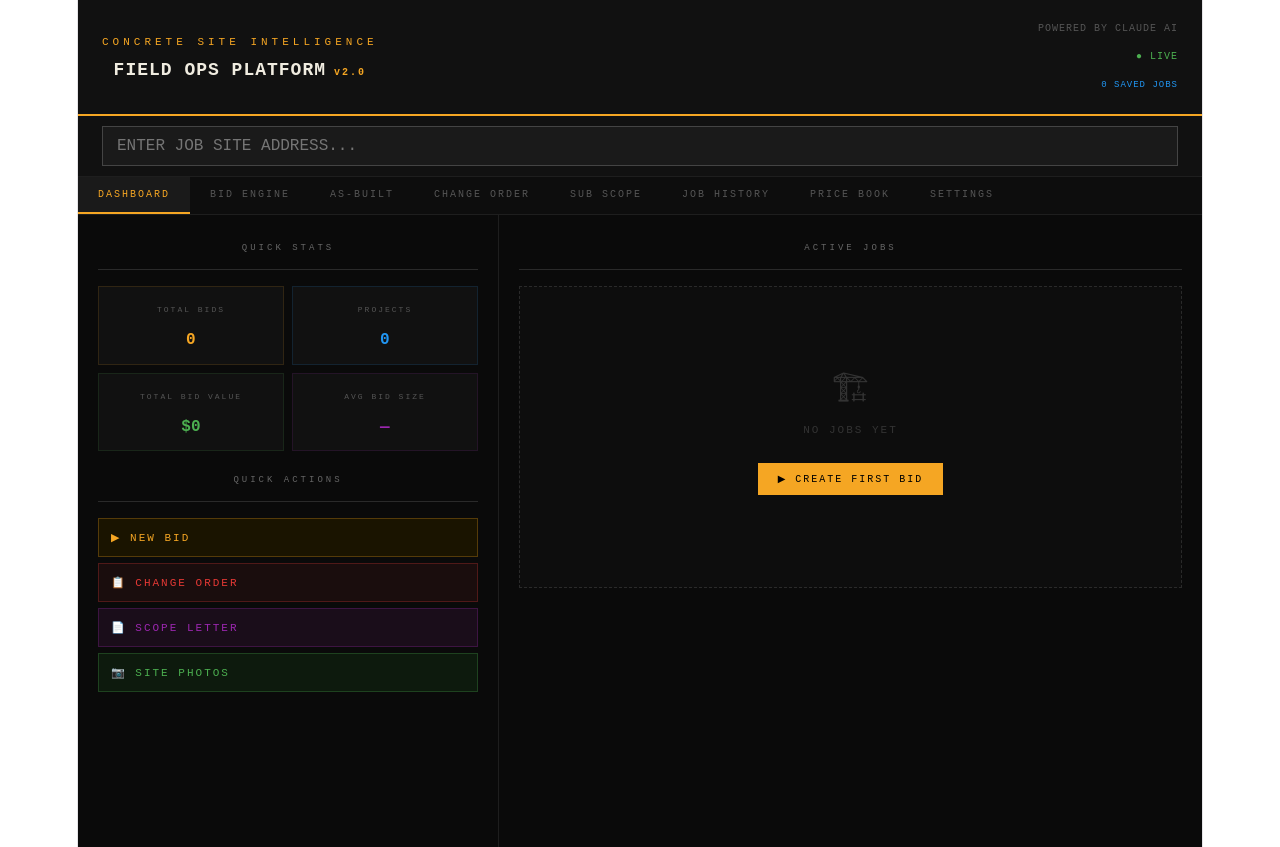
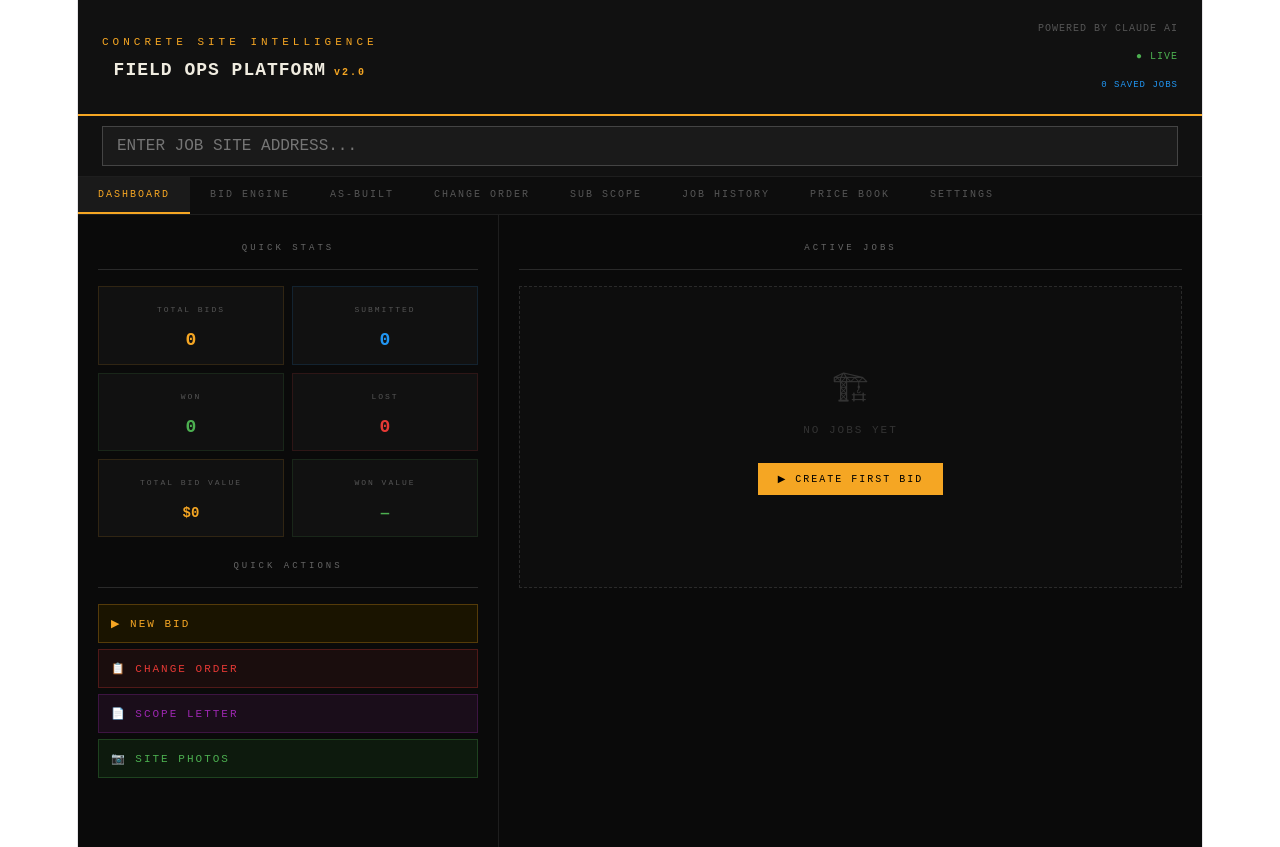
Before and after one commit to thompsonab10-ai/Concrete-Intel, a React (Vite) app: page / in a window 1280 px wide. Built offline with nearby package versions, Linux system fonts and the light colour scheme.

Commit message:
bid status tracking - won lost submitted draft

```diff
--- a/src/App.jsx
+++ b/src/App.jsx
@@ -263,7 +263,7 @@ function MaterialPricingPanel({ sqft, thickness, psi, rebar, accessDifficulty, p
 }
 
 // ── Job History Panel ──────────────────────────────────────────────
-function JobHistoryPanel({ jobs, onLoad, onDelete }) {
+function JobHistoryPanel({ jobs, onLoad, onDelete, onStatusChange }) {
   const [expandedKey, setExpandedKey] = useState(null);
 
   if (jobs.length === 0) return (
@@ -303,10 +303,15 @@ function JobHistoryPanel({ jobs, onLoad, onDelete }) {
                     {latest.jobInfo?.projectName || latest.address || "NO ADDRESS"}
                   </div>
                   {latest.jobInfo?.projectName && <div style={{ color: "#666", fontSize: "10px", marginBottom: "2px" }}>{latest.address}</div>}
-                  <div style={{ display: "flex", gap: "8px", alignItems: "center" }}>
+                  <div style={{ display: "flex", gap: "6px", alignItems: "center", flexWrap: "wrap" }}>
                     <span style={{ background: "#f5a62322", color: "#f5a623", border: "1px solid #f5a62344", borderRadius: "4px", padding: "1px 6px", fontSize: "9px", letterSpacing: "1px" }}>
                       v{latest.version || 1} — LATEST
                     </span>
+                    {(() => {
+                      const statusColors = { draft: "#666", submitted: "#2196f3", won: "#4caf50", lost: "#e53935" };
+                      const s = latest.status || "draft";
+                      return <span style={{ background: `${statusColors[s]}22`, color: statusColors[s], border: `1px solid ${statusColors[s]}44`, borderRadius: "4px", padding: "1px 6px", fontSize: "9px", letterSpacing: "1px" }}>{s.toUpperCase()}</span>;
+                    })()}
                     {hasMultiple && <span style={{ color: "#555", fontSize: "9px", letterSpacing: "1px" }}>{revisions.length} REVISIONS</span>}
                   </div>
                 </div>
@@ -320,6 +325,22 @@ function JobHistoryPanel({ jobs, onLoad, onDelete }) {
                   <button onClick={() => onDelete(latest.id)} style={{ background: "transparent", color: "#e53935", border: "1px solid #e5393544", padding: "5px 10px", fontFamily: "'Courier New', monospace", fontSize: "9px", cursor: "pointer" }}>DEL</button>
                 </div>
               </div>
+
+              {/* Status quick-change */}
+              {onStatusChange && (
+                <div style={{ display: "flex", gap: "4px", marginBottom: "8px" }}>
+                  {[{ value: "draft", label: "DRAFT", color: "#666" }, { value: "submitted", label: "SUBMITTED", color: "#2196f3" }, { value: "won", label: "WON", color: "#4caf50" }, { value: "lost", label: "LOST", color: "#e53935" }].map(({ value, label, color }) => {
+                    const isActive = (latest.status || "draft") === value;
+                    return (
+                      <button key={value} onClick={() => onStatusChange(latest.id, value)} style={{
+                        flex: 1, background: isActive ? `${color}22` : "transparent", color: isActive ? color : "#333",
+                        border: `1px solid ${isActive ? color : "#2a2a2a"}`, padding: "4px 2px",
+                        fontFamily: "'Courier New', monospace", fontSize: "7px", letterSpacing: "1px", cursor: "pointer", fontWeight: isActive ? "bold" : "normal",
+                      }}>{label}</button>
+                    );
+                  })}
+                </div>
+              )}
               <div style={{ display: "grid", gridTemplateColumns: "1fr 1fr 1fr", gap: "4px" }}>
                 {[
                   { l: "POUR TYPE", v: latest.bidForm?.pourType || "-" },
@@ -674,6 +695,7 @@ export default function ConcreteIntelTool() {
       jobInfo: { ...jobInfo },
       bidForm: { ...bidForm },
       bidOutput,
+      status: "draft",
       savedAt: new Date().toLocaleString("en-US", { month: "short", day: "numeric", year: "numeric", hour: "2-digit", minute: "2-digit" }),
     };
 
@@ -694,6 +716,18 @@ export default function ConcreteIntelTool() {
       await loadJobsFromStorage();
     } catch {
       setJobs(prev => prev.filter(j => j.id !== id));
+    }
+  };
+
+  const updateJobStatus = async (id, status) => {
+    const job = jobs.find(j => j.id === id);
+    if (!job) return;
+    const updated = { ...job, status };
+    try {
+      await window.storage.set(`job:${id}`, JSON.stringify(updated));
+      await loadJobsFromStorage();
+    } catch {
+      setJobs(prev => prev.map(j => j.id === id ? updated : j));
     }
   };
 
@@ -1290,19 +1324,46 @@ Our Company: ${brand.companyName || "Not specified"}`;
                   return sum + (match ? parseFloat(match[1].replace(/,/g, "")) : 0);
                 }, 0);
                 const avgBid = uniqueProjects > 0 ? totalBidValue / uniqueProjects : 0;
+                // Get latest revision per project for status
+                const latestByProject = {};
+                jobs.forEach(j => {
+                  const key = j.projectKey || j.id;
+                  if (!latestByProject[key] || (j.version || 1) > (latestByProject[key].version || 1)) latestByProject[key] = j;
+                });
+                const latestJobs = Object.values(latestByProject);
+                const wonCount = latestJobs.filter(j => j.status === "won").length;
+                const lostCount = latestJobs.filter(j => j.status === "lost").length;
+                const submittedCount = latestJobs.filter(j => j.status === "submitted").length;
+                const wonValue = jobs.filter(j => j.status === "won").reduce((sum, j) => {
+                  const match = j.bidOutput?.match(/TOTAL\s+BID[^$\d]*\$?([\d,]+)/i);
+                  return sum + (match ? parseFloat(match[1].replace(/,/g, "")) : 0);
+                }, 0);
                 return (
-                  <div style={{ display: "grid", gridTemplateColumns: "1fr 1fr", gap: "8px", marginBottom: "16px" }}>
+                  <div style={{ marginBottom: "16px" }}>
+                    <div style={{ display: "grid", gridTemplateColumns: "1fr 1fr", gap: "8px", marginBottom: "8px" }}>
                       {[
                         { label: "TOTAL BIDS", value: totalJobs, color: "#f5a623" },
-                      { label: "PROJECTS", value: uniqueProjects, color: "#2196f3" },
-                      { label: "TOTAL BID VALUE", value: `$${totalBidValue.toLocaleString("en-US", { maximumFractionDigits: 0 })}`, color: "#4caf50" },
-                      { label: "AVG BID SIZE", value: avgBid > 0 ? `$${avgBid.toLocaleString("en-US", { maximumFractionDigits: 0 })}` : "—", color: "#9c27b0" },
+                        { label: "SUBMITTED", value: submittedCount, color: "#2196f3" },
+                        { label: "WON", value: wonCount, color: "#4caf50" },
+                        { label: "LOST", value: lostCount, color: "#e53935" },
                       ].map(({ label, value, color }) => (
                         <div key={label} style={{ background: "#111", border: `1px solid ${color}22`, padding: "10px 12px" }}>
                           <div style={{ fontSize: "8px", letterSpacing: "2px", color: "#555", marginBottom: "4px" }}>{label}</div>
-                        <div style={{ fontSize: "16px", fontWeight: "bold", color }}>{value}</div>
+                          <div style={{ fontSize: "18px", fontWeight: "bold", color }}>{value}</div>
                         </div>
                       ))}
+                    </div>
+                    <div style={{ display: "grid", gridTemplateColumns: "1fr 1fr", gap: "8px" }}>
+                      {[
+                        { label: "TOTAL BID VALUE", value: `$${totalBidValue.toLocaleString("en-US", { maximumFractionDigits: 0 })}`, color: "#f5a623" },
+                        { label: "WON VALUE", value: wonValue > 0 ? `$${wonValue.toLocaleString("en-US", { maximumFractionDigits: 0 })}` : "—", color: "#4caf50" },
+                      ].map(({ label, value, color }) => (
+                        <div key={label} style={{ background: "#111", border: `1px solid ${color}22`, padding: "10px 12px" }}>
+                          <div style={{ fontSize: "8px", letterSpacing: "2px", color: "#555", marginBottom: "4px" }}>{label}</div>
+                          <div style={{ fontSize: "14px", fontWeight: "bold", color }}>{value}</div>
+                        </div>
+                      ))}
+                    </div>
                   </div>
                 );
               })()}
@@ -1924,6 +1985,28 @@ Our Company: ${brand.companyName || "Not specified"}`;
                             }}>LOAD</button>
                           </div>
 
+                          {/* Status selector */}
+                          <div style={{ display: "flex", gap: "4px", marginBottom: "10px" }}>
+                            {[
+                              { value: "draft", label: "DRAFT", color: "#666" },
+                              { value: "submitted", label: "SUBMITTED", color: "#2196f3" },
+                              { value: "won", label: "WON", color: "#4caf50" },
+                              { value: "lost", label: "LOST", color: "#e53935" },
+                            ].map(({ value, label, color }) => {
+                              const isActive = (job.status || "draft") === value;
+                              return (
+                                <button key={value} onClick={() => updateJobStatus(job.id, value)} style={{
+                                  flex: 1, background: isActive ? `${color}22` : "transparent",
+                                  color: isActive ? color : "#333",
+                                  border: `1px solid ${isActive ? color : "#2a2a2a"}`,
+                                  padding: "5px 4px", fontFamily: "'Courier New', monospace",
+                                  fontSize: "8px", letterSpacing: "1px", cursor: "pointer",
+                                  fontWeight: isActive ? "bold" : "normal",
+                                }}>{label}</button>
+                              );
+                            })}
+                          </div>
+
                           <div style={{ display: "grid", gridTemplateColumns: "1fr 1fr 1fr 1fr", gap: "6px" }}>
                             {[
                               { l: "TOTAL BID", v: bidValue ? `$${bidValue.toLocaleString("en-US", { maximumFractionDigits: 0 })}` : "—", c: "#4caf50" },
@@ -2083,7 +2166,7 @@ Our Company: ${brand.companyName || "Not specified"}`;
           {phase === 5 && (
             <>
               <SectionLabel>SAVED BIDS</SectionLabel>
-              <JobHistoryPanel jobs={jobs} onLoad={loadJob} onDelete={deleteJob} />
+              <JobHistoryPanel jobs={jobs} onLoad={loadJob} onDelete={deleteJob} onStatusChange={updateJobStatus} />
             </>
           )}
 
```
Lines whose indentation alone changed are shown as unchanged.
